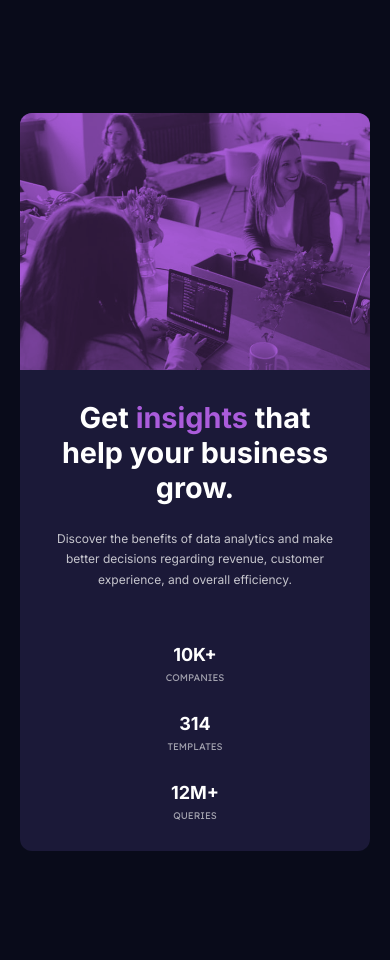
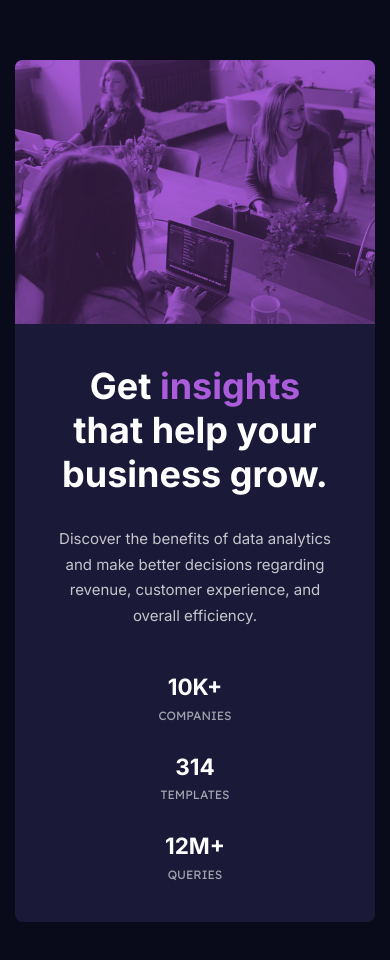
Before and after one commit to gustavoA7X612BR/stats-preview-card, a plain HTML site: page index.html in a window 390 px wide. Drawn offline with Linux system fonts and the light colour scheme.

Commit message:
Code refactored

```diff
--- a/index.html
+++ b/index.html
@@ -20,15 +20,15 @@
           </p>
         </div>
         <div class="card-stats">
-          <div class="stat-block">
+          <div class="stats-block">
             <div class="stats-numbers">10k+</div>
             <div class="stats-heading">companies</div>
           </div>
-          <div class="stat-block">
+          <div class="stats-block">
             <div class="stats-numbers">314</div>
             <div class="stats-heading">templates</div>
           </div>
-          <div class="stat-block">
+          <div class="stats-block">
             <div class="stats-numbers">12m+</div>
             <div class="stats-heading">queries</div>
           </div>
--- a/style.css
+++ b/style.css
@@ -28,12 +28,12 @@ body {
     width: calc(100% - 120px);
     max-width: 1100px;
     justify-content: space-between;
-    border-radius: 1rem;
+    border-radius: 0.5rem;
     background: hsl(244, 38%, 16%);
 }
 
 .card-block {
-    margin: 60px;
+    margin: 70px;
     max-width: 380px;
     display: flex;
     flex-direction: column;
@@ -62,7 +62,7 @@ body {
     text-transform: uppercase;
     justify-content: space-between;
     max-width: 340px;
-    margin-top: 2rem;
+    margin-top: 1rem;
 }
 
 .stats-numbers {
@@ -82,99 +82,78 @@ body {
     position: relative;
     display: flex;
     background: hsl(277, 64%, 61%);
-    border-radius: 0 1rem 1rem 0;
+    border-radius: 0 0.5rem 0.5rem 0;
+}
+
+.card-image img {
+    mix-blend-mode: multiply;
+    opacity: 0.75;
 }
 
 .img-desktop {
-    mix-blend-mode: multiply;
-    opacity: 0.75;
-    border-radius: 0 1rem 1rem 0;
+    border-radius: 0 0.5rem 0.5rem 0;
 }
 
 .img-mobile {
     display: none;
 }
-@media (max-width: 1091px) {
-    .card-block {
-        margin: 40px;
-    }
-}
 
-@media (max-width: 1004px) {
+@media (max-width: 1111px) {
     .container {
         margin: 60px 0;
     }
 
     .card {
         flex-direction: column-reverse;
-        width: 100%;
-        max-width: 600px;
-    }
-
-    .card-block {
-        max-width: fit-content;
-        align-items: center;
-        text-align: center;
+        width: auto;
+        max-width: calc(100% - 60px);
     }
 
     .card-stats {
-        justify-content: center;
-        /* margin: 0; */
+        max-width: 100%;
+        flex-direction: column;
     }
-    .stat-block {
-        margin-top: 60px;
-        padding: 0 60px;
+
+    .stats-block {
+        margin-top: 2rem;
     }
 
     .card-image {
-        border-radius: 1rem 1rem 0 0;
+        border-radius: 0.5rem 0.5rem 0 0;
     }
-
-    .img-desktop {
-        border-radius: 1rem 1rem 0 0;
-        width: 100%;
-    }
-}
-
-@media (max-width: 900px) {
 
     .img-desktop {
         display: none;
     }
 
     .img-mobile {
+        width: 100%;
+        border-radius: 0.5rem 0.5rem 0 0;
         display: block;
-        mix-blend-mode: multiply;
-        opacity: 0.75;
-        border-radius: 1rem 1rem 0 0;
-        width: 100%;
+    }
+
+    .card-block {
+        max-width: fit-content;
+        text-align: center;
     }
 }
 
-@media (max-width: 660px) {
+@media (max-width: 489px) {
     .card {
-        max-width: calc(100% - 60px);
+        max-width: calc(100% - 30px);
+    }
+
+    .card-block {
+        margin: 40px
     }
 }
 
-@media (max-width: 450px) {
+@media (max-width: 375px) {
     html {
-        font-size: 12px;
-    }
-
-    .card {
-        max-width: calc(100% - 40px);
-    }
-
-    .container {
-        margin: 60px 0;
+        font-size: 75%;
     }
 
     .card-block {
-        margin: 30px;
-    }
-
-    .stat-block {
-        margin-top: 30px;
+        margin: 40px 30px;
     }
 }
```
Also changed, not shown: screenshots/desktop.JPG, screenshots/mobile.JPG.
